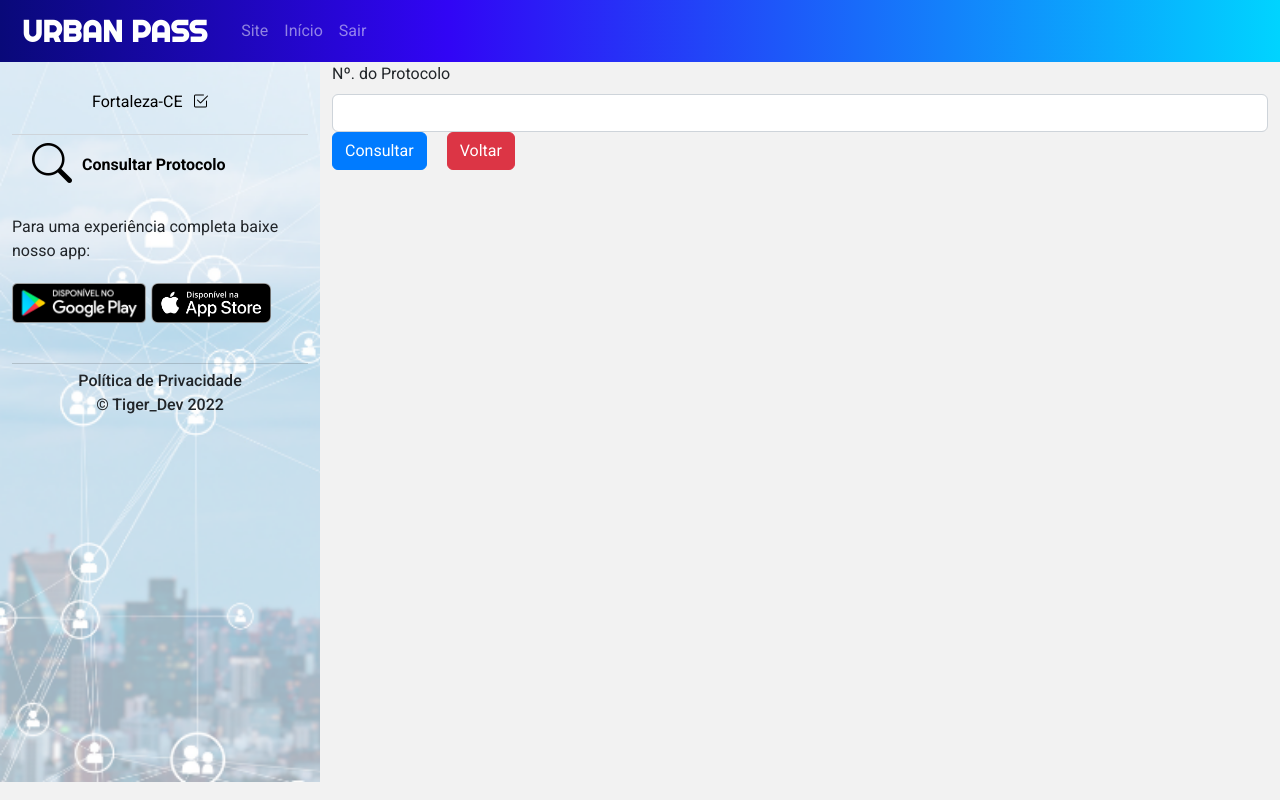
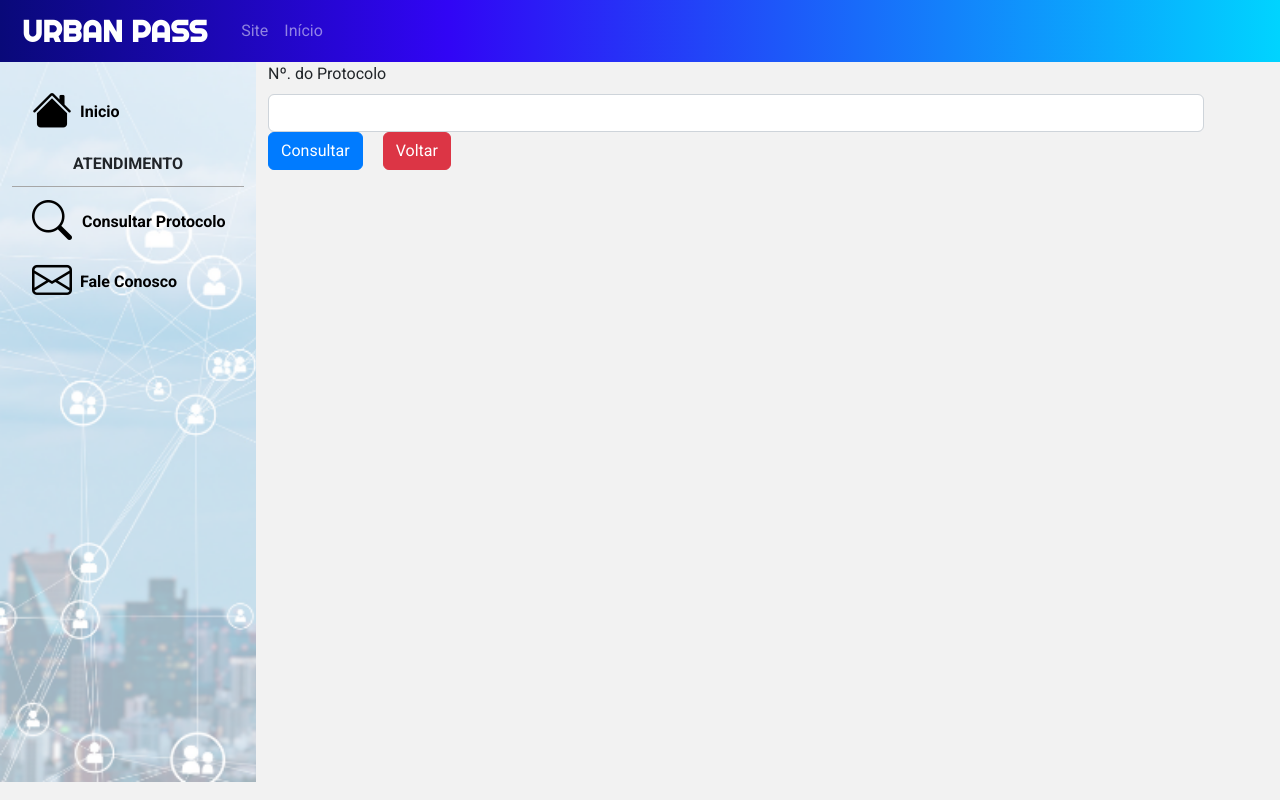
Before and after one commit to melojrx/urbanmobSMTT, a Flask app: page /consultarProtocolo in a window 1280 px wide. Run offline with Flask 3, Linux system fonts and the light colour scheme; parts of the project's set-up code (start-up, migrations or seed data) failed here and were passed over; some libraries are stand-ins or nearby versions.

Commit message:
corrigindo sidebar e ajustando nav-bar

```diff
--- a/app/static/css/general_styles.css
+++ b/app/static/css/general_styles.css
@@ -29,80 +29,22 @@ body {
     transition: all .3s;
 }
 
+.log_user {
+    font-family: 'Roboto', sans-serif;
+    color: #FFF;
+}
+
 /* Painel esquerdo - geral */
 
 .painel_esquerdo_geral {
     display: flex;
     flex-direction: column;
     background-image: url('../img/barra_lateral.png');
-    max-height: calc(100vh - 100px);
+    width: 20%;
+    max-height: 100%;
     min-height: 90vh;
     background-size: cover;
     background-repeat: no-repeat;
-}
-
-/* Localização do Nome do Cidadão Logado */
-
-.titulo_identificacao_logado {
-    display: flex;
-    flex-direction: column;
-    justify-content: flex-start;
-    border-bottom: 1px solid #ced4da;
-    margin-top: 20px;
-    padding-bottom: 20px;
-}
-
-.bi-person-circle {
-    color: black;
-    font-size: 2em;
-    padding-right: 8px;
-    padding-left: 10px;
-}
-
-.logado-cidade {
- padding-right: 10px;
- font-weight: lighter;
-}
-
-#div-iden-cidade {
- display: flex;
- justify-content: flex-start;
- margin-left: 80px;
- margin-top: -10px;
-}
-
-.titulo-baixar-app-barra-lateral {
-    font-weight: 400;
-    margin-top: 20px;
-    margin-bottom: 20px;
-}
-
-.imagens-lojas-apps {
-    display: flex;
-    flex-wrap: wrap;
-}
-
-.img_googleplay_home {
-    max-height: 40px;
-    margin-right: 5px;
-}
-.img_appstore_home {
-    max-height: 40px;
-}
-
-.titulo_footer_painel_esquerdo_geral {
-    font-weight: 500;
-    font-size: medium;
-}
-
-.footer_painel_esquerdo_geral {
-    border-top: 1px solid #3333;
-    display: flex;
-    flex-direction: column;
-    flex-wrap: wrap;
-    align-items: center;
-    margin-top: 40px;
-    padding-top: 5px;
 }
 
 /* Main da home */
--- a/app/static/css/styles_site.css
+++ b/app/static/css/styles_site.css
@@ -50,6 +50,7 @@ ul {
     color: #3a51d5;
     transition: all .3s;
     text-decoration: none;
+
 }
 
 .menu-nav ul {
--- a/app/static/css/styles_urbangov.css
+++ b/app/static/css/styles_urbangov.css
@@ -9,18 +9,18 @@
 }
 
   /* Barra Lateral esquerda  */
-.painel_esquerdo_gov {
+/*.painel_esquerdo_gov {
   display: flex;
   flex-direction: column;
   justify-content: space-between;
   width: 20%;
   background-image: url('../img/barra_lateral.png');
-  max-height: 850px;
+  max-height: 1200px;
   min-height: 550px;
   background-size: cover;
   background-repeat: no-repeat;
-
 }
+*/
 
 .card {
   width: 80%;
@@ -53,12 +53,26 @@
   font-weight: bold;
 }
 
+.urban-gov-menu-gov-inicio {
+  display: flex;
+  color: black;
+  font-weight: bold;
+  margin-top: 20px;
+  justify-content: flex-start;
+  align-items: center;
+  margin-left: 20px;
+  cursor: pointer;
+}
+
 .urban-gov-menu-gov {
   display: flex;
   justify-content: flex-start;
   align-items: center;
   margin-left: 20px;
   cursor: pointer;
+  display: flex;
+  color: black;
+  font-weight: bold;
 }
 
 .titulo-menu-gov {
@@ -68,7 +82,11 @@
 .bi-file-text,
 .bi-search,
 .bi-bar-chart-line,
+.bi-file-earmark-plus,
+.bi-house-fill,
 .bi-file-earmark-plus
+.bi-envelope-dash,
+.bi-envelope
  {
   font-size: 2.5em;
   padding-right: 8px;
@@ -83,19 +101,18 @@
  justify-content: center;
 }
 
-.footer_painel_esquerdo {
+.menu-categorias {
+  border-bottom: 1.5px solid #A6A6A6;
+  padding-bottom: 10px;
+  margin-top: 10px;
+  margin-bottom: 5px;
+}
+.categorias-menu-gov {
   display: flex;
-  flex-direction: column;
-  align-self: flex-end;
   align-items: center;
-  font-style: normal;
-  font-size: 14px;
-  font-weight: bolder;
-  margin-bottom: 5px;
-  margin-left: auto;
-  margin-right: auto;
-
-  }
+  justify-content: center;
+  font-weight: 600;
+}
 
    /* Seção Principal - Mapa */
 
--- a/app/templates/base.html
+++ b/app/templates/base.html
@@ -22,50 +22,37 @@
           <li class="nav-item">
             <a class="nav-link" href="{{url_for('login.site')}}">Início</a>
           </li>
-          <li class="nav-item">
-            <a class="nav-link" href="{{url_for('login.logout')}}">Sair</a>
-          </li>
         </ul>
+        {% if current_user.is_authenticated %}
+        <div class="btn-group">
+          <button type="button" class="btn btn-primary dropdown-toggle" data-bs-toggle="dropdown" aria-expanded="false">
+            <span class="log_user"><i class="fa fa-user"></i>
+              {{ current_user.name }}
+          </span>
+          </button>
+          <ul class="dropdown-menu">
+            <li><a class="dropdown-item" href="{{ url_for('login.logout') }}" id="logout-btn" class="dropdown-item" onclick="logoutUser()">
+              <i class="fa fa-power-off"> </i> Sair </a></li>
+          </ul>
+        </div>
+        {% endif %}
       </div>
     </div>
   </nav>
+
+
   <div class="container-fluid">
 
     <div class="row">
 
       <section class="col-md-3 col-lg-3 painel_esquerdo_geral">
 
-        <div class="titulo_identificacao_logado">
-          <!-- Identificação do Cidadão Logado -->
-
-          <div class="urban-gov-menu-gov">
-            {% if current_user.is_authenticated %}
-            <a href="/"><i class="bi bi-person-circle"></i></a>
-            <span class="titulo-menu-gov">{{ current_user.name }}</span>
-            {% endif %}
-          </div>
-
-          <div class="urban-gov-menu-gov mt-2" id="div-iden-cidade">
-            <span class="logado-cidade"> Fortaleza-CE </span>
-            <i class="bi bi-check2-square"></i>
-          </div>
-
+        <div class="urban-gov-menu-gov-inicio">
+          <i class="bi bi-house-fill"></i>
+          <a href="#"><span class="titulo-menu-gov">Inicio</span></a>
         </div>
 
         {% include 'includeLinksEsquerda.html' %}
-
-        <div class="titulo-baixar-app-barra-lateral">
-          <span class="titulo-baixar-app-barra-lateral">Para uma experiência completa baixe nosso app:</span></a>
-        </div>
-        <div class="imagens-lojas-apps">
-          <img class="img_googleplay_home" src="static/img/google-play-dark.png">
-          <img class="img_appstore_home" src="static/img/app-store-dark.png">
-        </div>
-        <div class="footer_painel_esquerdo_geral">
-          <span class="titulo_footer_painel_esquerdo_geral">
-            Política de Privacidade</span>
-          <span class="titulo_footer_painel_esquerdo_geral"> © Tiger_Dev 2022 </span>
-        </div>
 
       </section>
 
@@ -93,7 +80,12 @@
     </div>
 
   </div>
-
+  <script src="https://code.jquery.com/jquery-3.6.0.min.js"></script>
+  <script>
+    function logoutUser() {
+      document.getElementById('logout-btn').click();
+  }
+  </script>
 </body>
 
 </html>
--- a/app/templates/includeLinksEsquerda.html
+++ b/app/templates/includeLinksEsquerda.html
@@ -1,7 +1,33 @@
 
+
+  <div class="menu-categorias">
+    <span class="categorias-menu-gov">ATENDIMENTO</span>
+  </div>
+  <div class="urban-gov-menu-gov">
+    <i class="bi bi-search"></i>
+    <a href="{{url_for('public.consultarProtocolo')}}"><span class="titulo-menu-gov">Consultar Protocolo</span></a>
+  </div>
+  {% if current_user.is_authenticated %}
+  <div class="urban-gov-menu-gov">
+    <i class="bi bi-envelope"></i>
+    <a href="#"><span class="titulo-menu-gov">Avisos</span></a>
+  </div>
+  <div class="urban-gov-menu-gov">
+    <i class="bi bi-file-earmark-plus"></i>
+    <a href="{{url_for('public.cidadao')}}"><span class="titulo-menu-gov">Cadastros</span></a>
+  </div>
+  <div class="urban-gov-menu-gov">
+    <i class="bi bi-file-text"></i>
+    <a href="#"><span class="titulo-menu-gov">Relatórios</span></a>
+  </div>
+  <div class="urban-gov-menu-gov">
+    <i class="bi bi-bar-chart-line"></i>
+    <a href="#"><span class="titulo-menu-gov">Estatísticas</span></a>
+  </div>
+  {% endif %}
   {% if not current_user.is_authenticated %}
     <div class="urban-gov-menu-gov">
-      <i class="bi bi-search"></i>
-      <a href="{{url_for('public.consultarProtocolo')}}"><span class="titulo-menu-gov">Consultar Protocolo</span></a>
+      <i class="bi bi-envelope"></i>
+      <a href="#"><span class="titulo-menu-gov">Fale Conosco</span></a>
     </div>
   {% endif %}
```
Also changed, not shown: app/templates/listarSolicitacao.html (+4 -4 lines).
